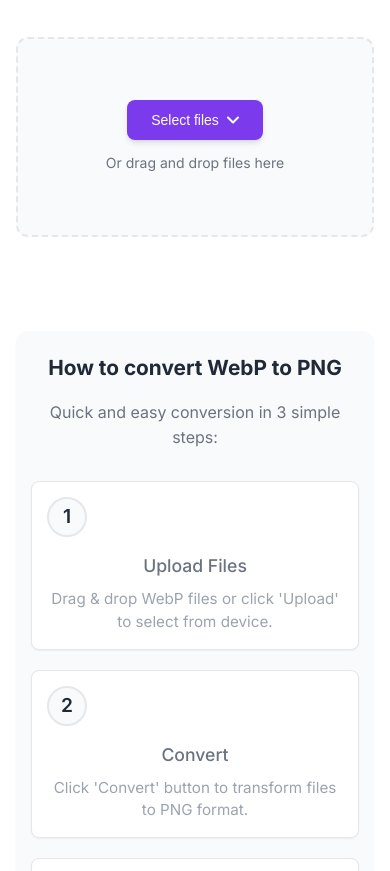
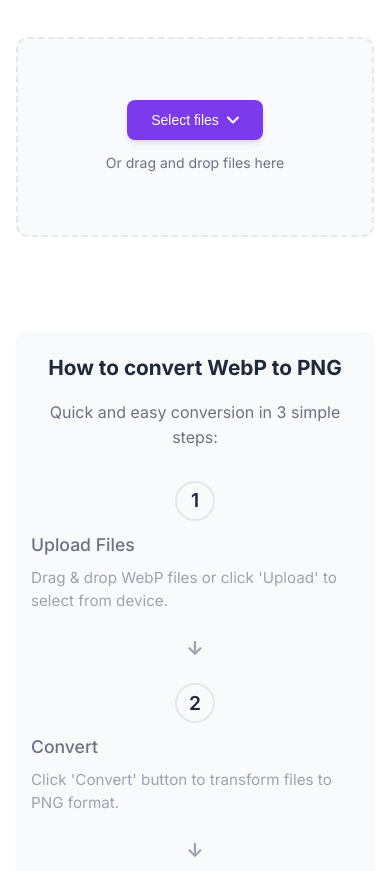
Before and after one commit to NAUSHAD001486/test11-10-25, a website: page public/index.html in a window 390 px wide. Shown: the part 168-1039 px from the top of the page. Drawn offline with Linux system fonts and the light colour scheme.

Commit message:
Redesign guide section with vertical flow and arrows
- Removed container boxes for cleaner, streamlined design
- Added downward arrows (↓) between steps for clear flow
- Created simple vertical progression: Step 1 → Step 2 → Step 3
- Removed backgrounds, borders, and shadows from step containers
- Centered alignment for better visual flow
- Updated responsive styles for mobile compatibility
- Cleaner, more minimal appearance with better readability
- Step numbers and content now flow naturally with arrows

```diff
--- a/public/css/styles.css
+++ b/public/css/styles.css
@@ -861,18 +861,18 @@ select:focus-visible {
 .guide-steps {
     display: flex;
     flex-direction: column;
-    gap: 20px;
+    align-items: center;
+    gap: 15px;
 }
 
 .guide-step {
     display: flex;
-    align-items: flex-start;
+    align-items: center;
     gap: 15px;
-    padding: 18px;
-    background: var(--background);
-    border-radius: 8px;
-    box-shadow: var(--shadow-sm);
-    border: 1px solid var(--border-color);
+    padding: 0;
+    background: transparent;
+    border: none;
+    box-shadow: none;
 }
 
 .step-number {
@@ -892,6 +892,14 @@ select:focus-visible {
 
 .step-content {
     flex: 1;
+    text-align: left;
+}
+
+.step-arrow {
+    font-size: 1.5rem;
+    color: var(--text-light);
+    font-weight: bold;
+    margin: 5px 0;
 }
 
 .step-content h3 {
@@ -934,14 +942,14 @@ select:focus-visible {
     }
 
     .guide-steps {
-        gap: 20px;
+        gap: 15px;
     }
 
     .guide-step {
         flex-direction: column;
         text-align: center;
-        gap: 15px;
-        padding: 20px;
+        gap: 10px;
+        padding: 0;
     }
 
     .step-number {
@@ -966,7 +974,11 @@ select:focus-visible {
     }
 
     .guide-step {
-        padding: 15px;
+        padding: 0;
+    }
+
+    .step-arrow {
+        font-size: 1.2rem;
     }
 }
 
--- a/public/index.html
+++ b/public/index.html
@@ -168,6 +168,8 @@
                                 </div>
                             </div>
 
+                            <div class="step-arrow">↓</div>
+
                             <div class="guide-step">
                                 <div class="step-number">2</div>
                                 <div class="step-content">
@@ -175,6 +177,8 @@
                                     <p>Click 'Convert' button to transform files to PNG format.</p>
                                 </div>
                             </div>
+
+                            <div class="step-arrow">↓</div>
 
                             <div class="guide-step">
                                 <div class="step-number">3</div>
```
